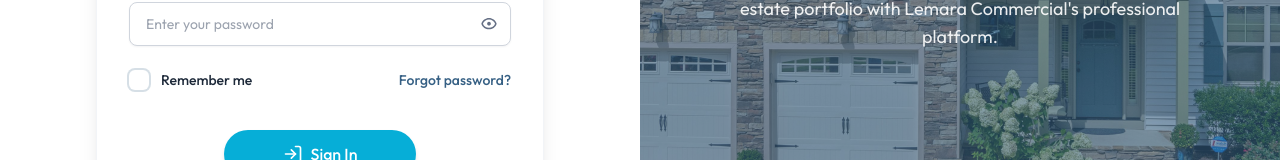
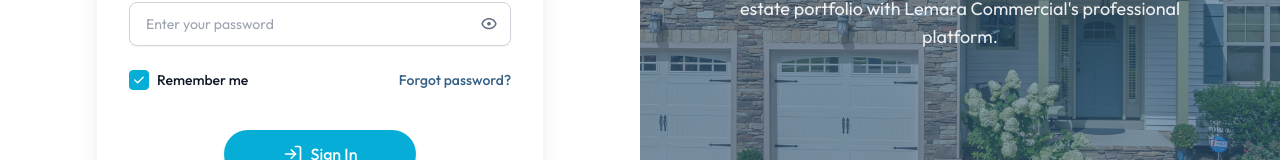
Before and after one commit to saadmustafa-111/Lemara_Commercial, a Next.js app: page / in a window 1280 px wide. Both pictures are taken after a click on the label "Remember me". Shown: the part 417-577 px from the top of the page. Built offline with nearby package versions, Linux system fonts and the light colour scheme.

Commit message:
fix the typescrript issues and checkbox issue

```diff
--- a/src/components/agentDashboard/addListing/formValidation.ts
+++ b/src/components/agentDashboard/addListing/formValidation.ts
@@ -1,11 +1,35 @@
 "use client";
+
+// Define a more comprehensive interface for form data
+export interface PropertyFormData {
+  businessLegalName?: string;
+  askingPrice?: number | string;
+  ownerEmail1?: string;
+  ownerEmail2?: string;
+  squareFootage?: number | string;
+  lotSize?: number | string;
+  yearBuilt?: number | string;
+  yearEstablished?: number | string;
+  parking?: number | string;
+  annualRevenue?: number | string;
+  cashFlow?: number | string;
+  inventoryValue?: number | string;
+  rent?: number | string;
+  utilities?: number | string;
+  payroll?: number | string;
+  propertyTaxes?: number | string;
+  insurance?: number | string;
+  maintenance?: number | string;
+  employees?: number | string;
+  [key: string]: string | number | undefined;
+}
 
 export interface ValidationError {
   field: string;
   message: string;
 }
 
-export const validatePropertyForm = (formData: any): ValidationError[] => {
+export const validatePropertyForm = (formData: PropertyFormData): ValidationError[] => {
   const errors: ValidationError[] = [];
 
   // Basic Tab Validation
@@ -14,7 +38,7 @@ export const validatePropertyForm = (formData: any): ValidationError[] => {
       field: 'businessLegalName',
       message: 'Business legal name is required'
     });
-  } else if (formData.businessLegalName.length > 50) {
+  } else if (String(formData.businessLegalName).length > 50) {
     errors.push({
       field: 'businessLegalName',
       message: 'Business legal name must be less than 50 characters'
@@ -26,7 +50,7 @@ export const validatePropertyForm = (formData: any): ValidationError[] => {
       field: 'askingPrice',
       message: 'Asking price is required'
     });
-  } else if (isNaN(formData.askingPrice) || parseFloat(formData.askingPrice) <= 0) {
+  } else if (isNaN(Number(formData.askingPrice)) || Number(formData.askingPrice) <= 0) {
     errors.push({
       field: 'askingPrice',
       message: 'Asking price must be a positive number'
@@ -34,14 +58,14 @@ export const validatePropertyForm = (formData: any): ValidationError[] => {
   }
 
   // Email validation for owner emails
-  if (formData.ownerEmail1 && !/^[^\s@]+@[^\s@]+\.[^\s@]+$/.test(formData.ownerEmail1)) {
+  if (formData.ownerEmail1 && !/^[^\s@]+@[^\s@]+\.[^\s@]+$/.test(String(formData.ownerEmail1))) {
     errors.push({
       field: 'ownerEmail1',
       message: 'Please enter a valid email address'
     });
   }
 
-  if (formData.ownerEmail2 && !/^[^\s@]+@[^\s@]+\.[^\s@]+$/.test(formData.ownerEmail2)) {
+  if (formData.ownerEmail2 && !/^[^\s@]+@[^\s@]+\.[^\s@]+$/.test(String(formData.ownerEmail2))) {
     errors.push({
       field: 'ownerEmail2',
       message: 'Please enter a valid email address'
@@ -49,14 +73,14 @@ export const validatePropertyForm = (formData: any): ValidationError[] => {
   }
 
   // Details Tab Validation
-  if (formData.squareFootage && (isNaN(formData.squareFootage) || parseFloat(formData.squareFootage) <= 0)) {
+  if (formData.squareFootage && (isNaN(Number(formData.squareFootage)) || Number(formData.squareFootage) <= 0)) {
     errors.push({
       field: 'squareFootage',
       message: 'Square footage must be a positive number'
     });
   }
 
-  if (formData.lotSize && (isNaN(formData.lotSize) || parseFloat(formData.lotSize) <= 0)) {
+  if (formData.lotSize && (isNaN(Number(formData.lotSize)) || Number(formData.lotSize) <= 0)) {
     errors.push({
       field: 'lotSize',
       message: 'Lot size must be a positive number'
@@ -66,7 +90,7 @@ export const validatePropertyForm = (formData: any): ValidationError[] => {
   // Year validations
   if (formData.yearBuilt) {
     const currentYear = new Date().getFullYear();
-    const yearBuilt = parseInt(formData.yearBuilt);
+    const yearBuilt = Number(formData.yearBuilt);
 
     if (isNaN(yearBuilt) || yearBuilt < 1800 || yearBuilt > currentYear) {
       errors.push({
@@ -78,7 +102,7 @@ export const validatePropertyForm = (formData: any): ValidationError[] => {
 
   if (formData.yearEstablished) {
     const currentYear = new Date().getFullYear();
-    const yearEstablished = parseInt(formData.yearEstablished);
+    const yearEstablished = Number(formData.yearEstablished);
 
     if (isNaN(yearEstablished) || yearEstablished < 1800 || yearEstablished > currentYear) {
       errors.push({
@@ -91,7 +115,7 @@ export const validatePropertyForm = (formData: any): ValidationError[] => {
   return errors;
 };
 
-export const formatFormData = (formData: any) => {
+export const formatFormData = (formData: PropertyFormData): PropertyFormData => {
   // Format and clean the form data for submission
   const cleanData = { ...formData };
 
@@ -104,15 +128,18 @@ export const formatFormData = (formData: any) => {
   ];
 
   numericFields.forEach(field => {
-    if (cleanData[field] && !isNaN(cleanData[field])) {
-      cleanData[field] = parseFloat(cleanData[field]);
+    if (cleanData[field] && !isNaN(Number(cleanData[field]))) {
+      cleanData[field] = Number(cleanData[field]);
     }
   });
 
   return cleanData;
 };
 
-export default {
+// Explicitly export an object with the functions
+const propertyFormValidation = {
   validatePropertyForm,
   formatFormData
 };
+
+export default propertyFormValidation;
--- a/src/components/agentDashboard/addListing/index.tsx
+++ b/src/components/agentDashboard/addListing/index.tsx
@@ -218,14 +218,23 @@ const AddListingForm = () => {
         <TabNavigation activeTab={activeTab} setActiveTab={setActiveTab} />
 
         <form onSubmit={handleSubmit} className="space-y-6">
+          {/* Add getErrorMessage to the tab components */}
           {/* Tab 1: Property Basics */}
           {activeTab === 1 && (
-            <PropertyBasicsTab formData={formData} handleChange={handleChange} />
+            <PropertyBasicsTab
+              formData={formData}
+              handleChange={handleChange}
+              getErrorMessage={getErrorMessage}
+            />
           )}
 
           {/* Tab 2: Details */}
           {activeTab === 2 && (
-            <PropertyDetailsTab formData={formData} handleChange={handleChange} />
+            <PropertyDetailsTab
+              formData={formData}
+              handleChange={handleChange}
+              getErrorMessage={getErrorMessage}
+            />
           )}
 
           {/* Tab 3: Sales / Income */}
--- a/src/components/form/input/Checkbox.tsx
+++ b/src/components/form/input/Checkbox.tsx
@@ -1,82 +1,64 @@
-import type React from "react";
+"use client"
+
+import type React from "react"
 
 interface CheckboxProps {
-  label?: string;
-  checked: boolean;
-  className?: string;
-  id?: string;
-  onChange: (checked: boolean) => void;
-  disabled?: boolean;
+  id: string
+  label?: string
+  checked: boolean
+  onChange: (e: React.ChangeEvent<HTMLInputElement>) => void
+  className?: string
+  disabled?: boolean
 }
 
-const Checkbox: React.FC<CheckboxProps> = ({
-  label,
-  checked,
-  id,
-  onChange,
-  className = "",
-  disabled = false,
-}) => {
+const Checkbox: React.FC<CheckboxProps> = ({ id, label, checked, onChange, className = "", disabled = false }) => {
   return (
-    <label
-      className={`flex items-center space-x-3 group cursor-pointer ${
-        disabled ? "cursor-not-allowed opacity-60" : ""
-      }`}
-    >
-      <div className="relative w-5 h-5">
+    <div className="flex items-center">
+      <div className="relative flex items-center">
         <input
+          type="checkbox"
           id={id}
-          type="checkbox"
-          className={`w-5 h-5 appearance-none cursor-pointer dark:border-gray-700 border border-gray-300 checked:border-transparent rounded-md checked:bg-brand-500 disabled:opacity-60
-          ${className}`}
           checked={checked}
-          onChange={(e) => onChange(e.target.checked)}
+          onChange={onChange}
           disabled={disabled}
+          className="sr-only" // Hide the actual input
         />
-        {checked && (
-          <svg
-            className="absolute top-1/2 left-1/2 transform -translate-x-1/2 -translate-y-1/2 pointer-events-none"
-            xmlns="http://www.w3.org/2000/svg"
-            width="14"
-            height="14"
-            viewBox="0 0 14 14"
-            fill="none"
-          >
-            <path
-              d="M11.6666 3.5L5.24992 9.91667L2.33325 7"
-              stroke="white"
-              strokeWidth="1.94437"
-              strokeLinecap="round"
-              strokeLinejoin="round"
-            />
-          </svg>
-        )}
-        {disabled && (
-          <svg
-            className="absolute top-1/2 left-1/2 transform -translate-x-1/2 -translate-y-1/2 pointer-events-none"
-            xmlns="http://www.w3.org/2000/svg"
-            width="14"
-            height="14"
-            viewBox="0 0 14 14"
-            fill="none"
-          >
-            <path
-              d="M11.6666 3.5L5.24992 9.91667L2.33325 7"
-              stroke="#E4E7EC"
-              strokeWidth="2.33333"
-              strokeLinecap="round"
-              strokeLinejoin="round"
-            />
-          </svg>
-        )}
+        <div
+          className={`w-5 h-5 border rounded flex items-center justify-center transition-colors ${
+            checked
+              ? "bg-[#06AED7] border-[#06AED7]" // Checked state - use the blue color from the design
+              : "bg-white border-gray-300"
+          } ${disabled ? "opacity-60 cursor-not-allowed" : "cursor-pointer"}`}
+          onClick={() => !disabled && onChange({ target: { checked: !checked } } as any)}
+        >
+          {checked && (
+            <svg
+              xmlns="http://www.w3.org/2000/svg"
+              className="h-3.5 w-3.5 text-white"
+              viewBox="0 0 20 20"
+              fill="currentColor"
+            >
+              <path
+                fillRule="evenodd"
+                d="M16.707 5.293a1 1 0 010 1.414l-8 8a1 1 0 01-1.414 0l-4-4a1 1 0 011.414-1.414L8 12.586l7.293-7.293a1 1 0 011.414 0z"
+                clipRule="evenodd"
+              />
+            </svg>
+          )}
+        </div>
       </div>
       {label && (
-        <span className="text-sm font-medium text-gray-800 dark:text-gray-200">
+        <label
+          htmlFor={id}
+          className={`ml-2 text-sm font-medium ${
+            disabled ? "text-gray-400" : className || "text-gray-700"
+          } cursor-pointer`}
+        >
           {label}
-        </span>
+        </label>
       )}
-    </label>
-  );
-};
+    </div>
+  )
+}
 
-export default Checkbox;
+export default Checkbox
--- a/src/context/AuthContext.tsx
+++ b/src/context/AuthContext.tsx
@@ -50,15 +50,14 @@ const PREDEFINED_USERS = [
   },
   {
     id: 3,
-    email: "agent@lemaraconstruction.com",
-    password: "123",
-    firstName: "AJ",
-    lastName: "Rana",
-    role: "agent"
+    email: "agent@gmail.com",
+    password: "agent123",
+    firstName: "Agent",
+    lastName: "",
+    role: "student"
   }
 ];
 
-// Define dashboard paths for each role
 const ROLE_DASHBOARD_PATHS: Record<string, string> = {
   admin: "/dashboard/admin",
   teacher: "/dashboard/teacher",
@@ -66,7 +65,6 @@ const ROLE_DASHBOARD_PATHS: Record<string, string> = {
   default: "/dashboard"
 };
 
-// Create the context
 const AuthContext = createContext<AuthContextType | undefined>(undefined);
 
 export const AuthProvider = ({ children }: { children: ReactNode }) => {
--- a/src/layout/AppSidebar.tsx
+++ b/src/layout/AppSidebar.tsx
@@ -11,7 +11,6 @@ import {
   GridIcon,
   HorizontaLDots,
   ListIcon,
-  PageIcon,
   TableIcon,
 } from "../icons/index";
 import SidebarWidget from "./SidebarWidget";
```
